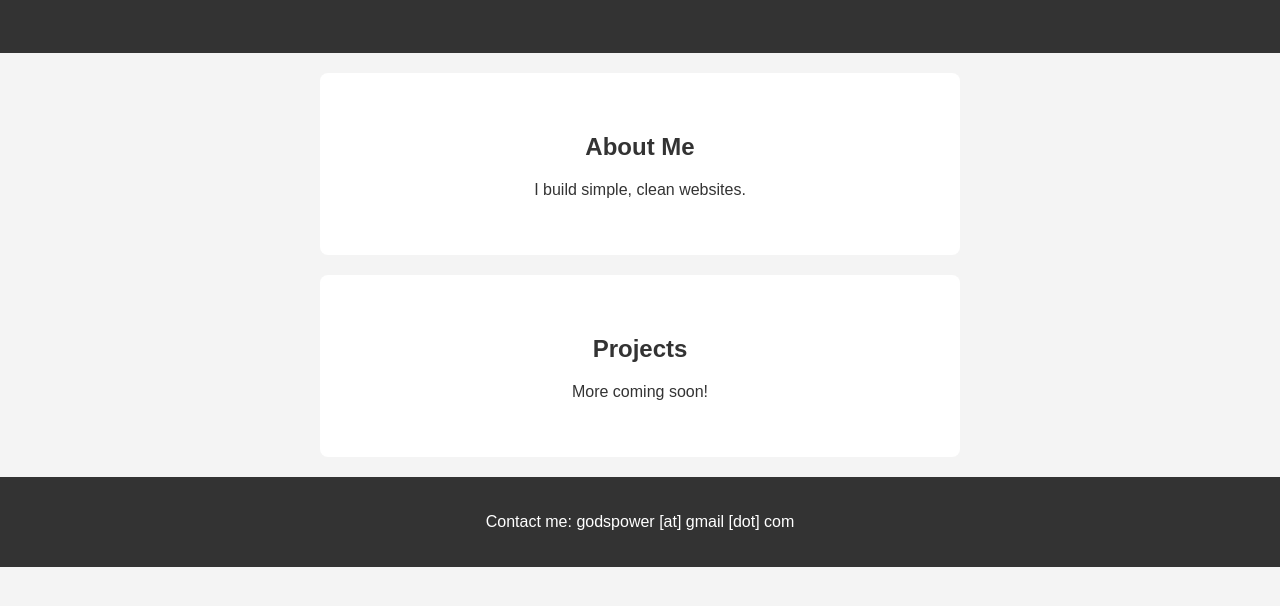
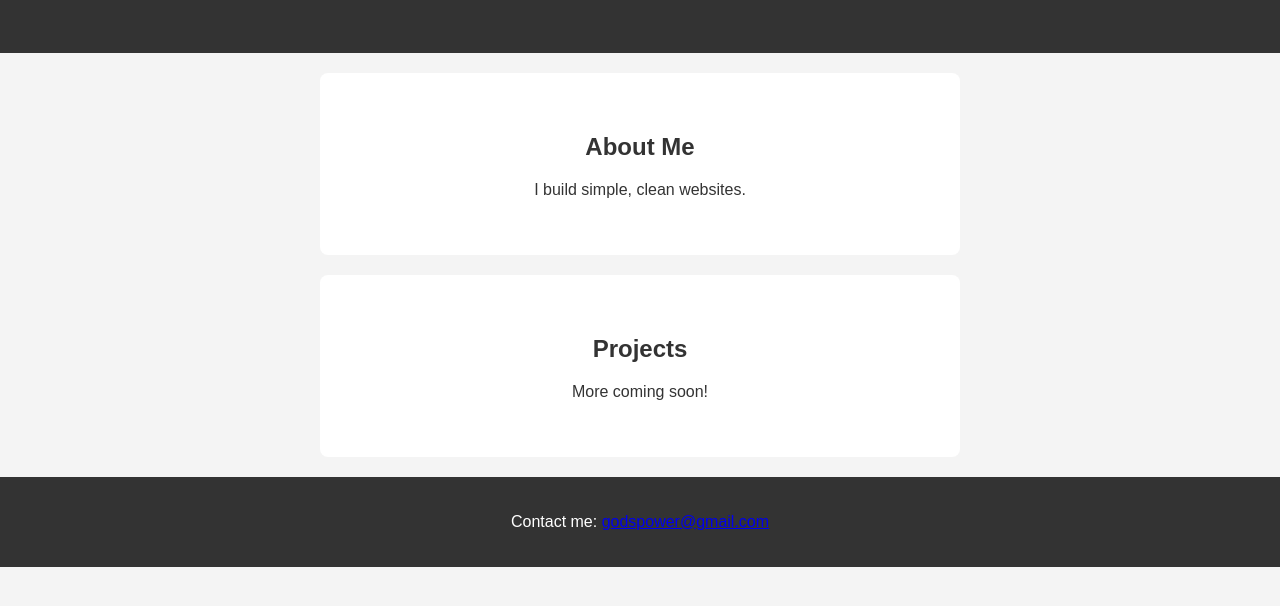
Before and after one commit to godspower760/godspower760.github.io, a plain HTML site: page index.html in a window 1280 px wide. Shown: the part 122-728 px from the top of the page. Drawn offline with Linux system fonts and the light colour scheme.

Commit message:
Update index.html

```diff
--- a/index.html
+++ b/index.html
@@ -23,7 +23,7 @@
   </section>
 
   <footer>
-    <p>Contact me: godspower [at] gmail [dot] com</p>
+    <p>Contact me: <a href="mailto:godspower@gmail.com">godspower@gmail.com</a></p>
   </footer>
 
   <script src="script.js"></script>
```
